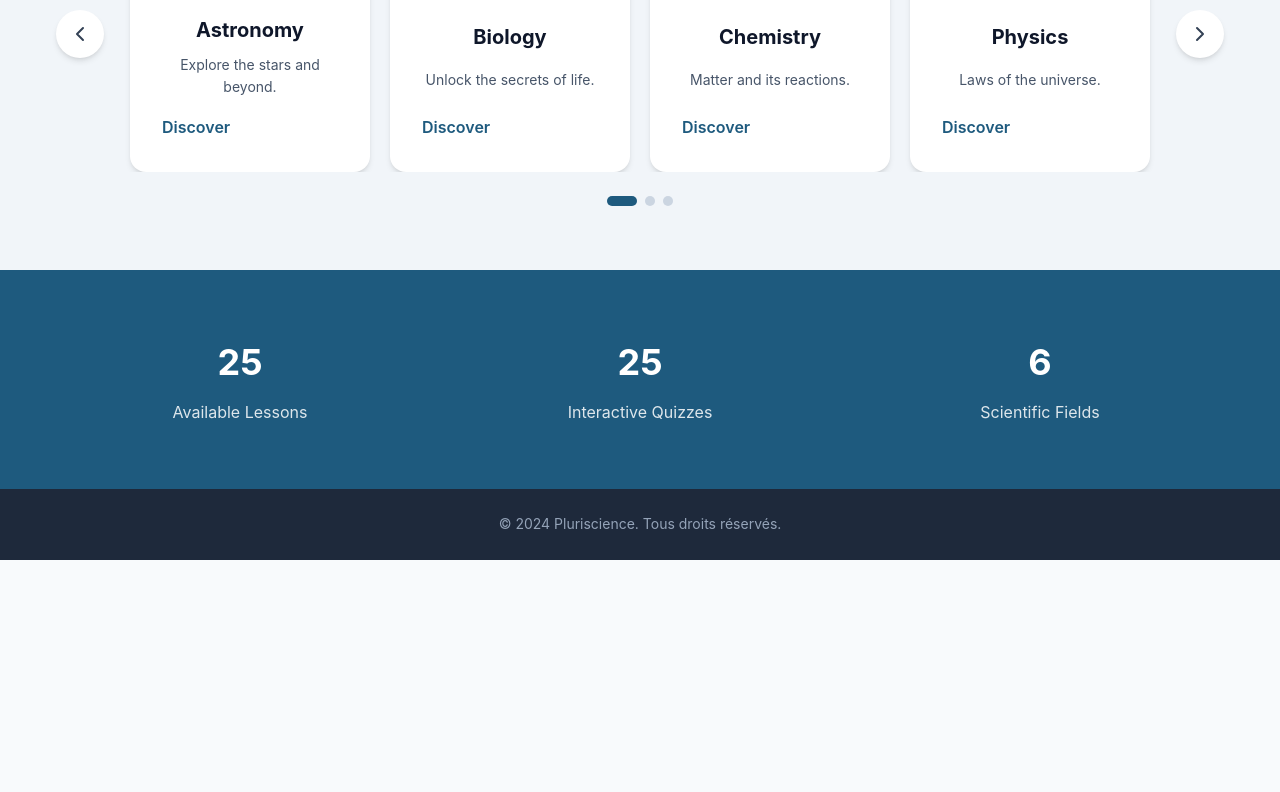
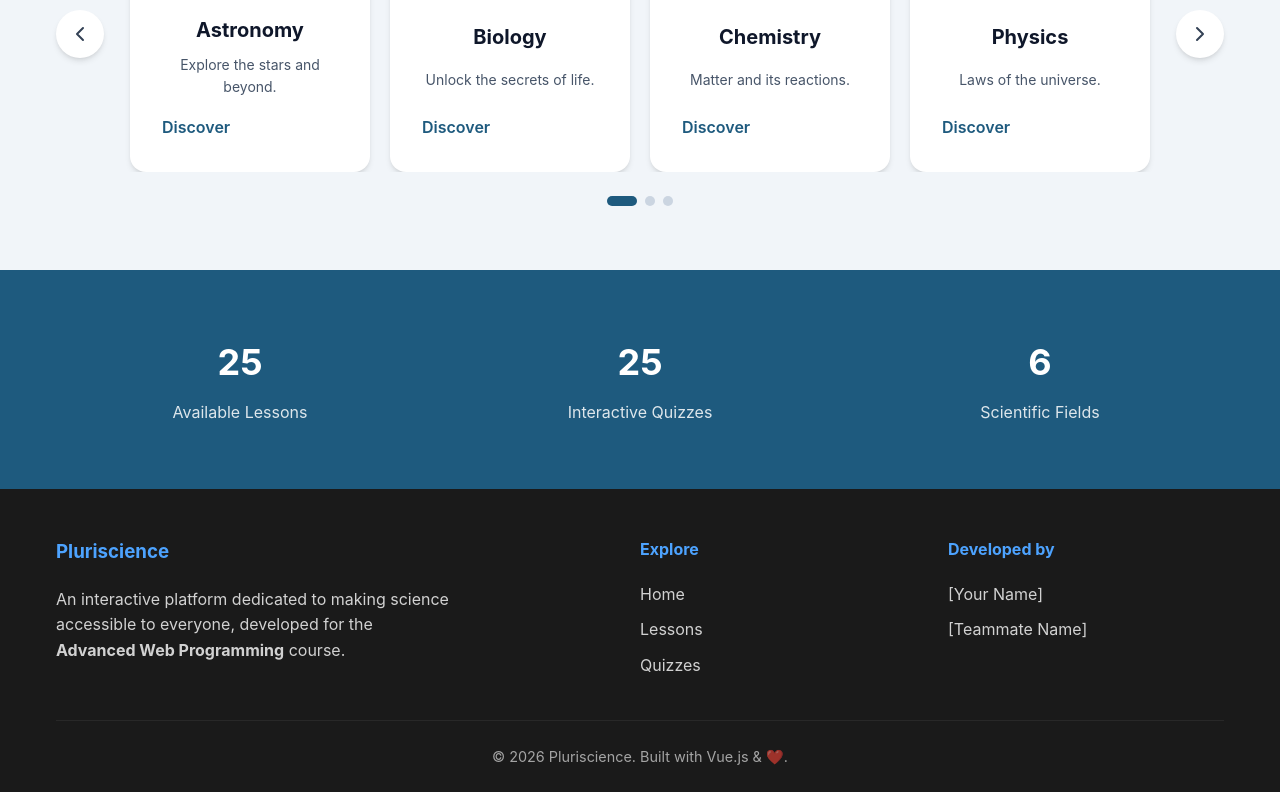
Before and after one commit to guillaumepenn/projet_web_s6, a Vue app in the folder client/: page /#/home in a window 1280 px wide. Shown: the part 1227-2019 px from the top of the page. Before the commit the page ends 1787 px from the top, so only its background shows below. Built offline with nearby package versions, Linux system fonts and the light colour scheme.

Commit message:
FooterComp.vue finalisation

```diff
--- a/client/src/assets/styles.css
+++ b/client/src/assets/styles.css
@@ -1945,20 +1945,6 @@ button {
     }
 }
 
-/* =========================================
-   Footer
-   ========================================= */
-.footer {
-    background-color: var(--color-gray-800);
-    color: var(--color-gray-400);
-    padding: var(--spacing-6) 0;
-    text-align: center;
-    margin-top: auto;
-}
-
-.footer p {
-    font-size: var(--font-size-sm);
-}
 
 /* =========================================
    Utilities
--- a/client/src/components/FooterComp.vue
+++ b/client/src/components/FooterComp.vue
@@ -1,20 +1,109 @@
 <template>
-    <div class="footer">
-        <div class="container">
-            <p>&copy; 2024 Pluriscience. Tous droits réservés.</p>
+  <footer class="footer">
+    <div class="container">
+      <div class="footer-content">
+        <!-- Project Info -->
+        <div class="footer-section">
+          <h3 class="footer-logo">Pluriscience</h3>
+          <p class="footer-description">
+            An interactive platform dedicated to making science accessible to everyone,
+            developed for the <strong>Advanced Web Programming</strong> course.
+          </p>
         </div>
+
+        <!-- Quick Links -->
+        <div class="footer-section">
+          <h4>Explore</h4>
+          <ul class="footer-links">
+            <li><router-link to="/">Home</router-link></li>
+            <li><router-link to="/lessons">Lessons</router-link></li>
+            <li><router-link to="/quizzes">Quizzes</router-link></li>
+          </ul>
+        </div>
+
+        <!-- Creators / Team -->
+        <div class="footer-section">
+          <h4>Developed by</h4>
+          <ul class="team-list">
+            <li>[Your Name]</li>
+            <!-- Add other teammates here -->
+            <li>[Teammate Name]</li>
+          </ul>
+        </div>
+      </div>
+
+      <div class="footer-bottom">
+        <p>&copy; 2026 Pluriscience. Built with Vue.js & ❤️.</p>
+      </div>
     </div>
+  </footer>
 </template>
 
-<script>
-export default {
-  name: 'AppFooter',
-  props: {
-    msg: String
+<script setup>
+// Using Script Setup for consistency with your other components
+</script>
+
+<style scoped>
+.footer {
+  background-color: #1a1a1a;
+  color: #ffffff;
+  padding: 3rem 0 1.5rem 0;
+}
+
+.footer-content {
+  display: grid;
+  grid-template-columns: 2fr 1fr 1fr;
+  gap: 2rem;
+  margin-bottom: 2rem;
+}
+
+.footer-section h3, .footer-section h4 {
+  color: #4da3ff;
+  margin-bottom: 1.2rem;
+}
+
+.footer-description {
+  max-width: 400px;
+  line-height: 1.6;
+  opacity: 0.8;
+}
+
+.footer-links, .team-list {
+  list-style: none;
+  padding: 0;
+}
+
+.footer-links li, .team-list li {
+  margin-bottom: 0.6rem;
+  opacity: 0.8;
+}
+
+.footer-links a {
+  color: white;
+  text-decoration: none;
+  transition: color 0.3s;
+}
+
+.footer-links a:hover {
+  color: #4da3ff;
+}
+
+.footer-bottom {
+  border-top: 1px solid rgba(255, 255, 255, 0.1);
+  padding-top: 1.5rem;
+  text-align: center;
+  font-size: 0.9rem;
+  opacity: 0.6;
+}
+
+/* Responsive adjustment */
+@media (max-width: 768px) {
+  .footer-content {
+    grid-template-columns: 1fr;
+    text-align: center;
+  }
+  .footer-description {
+    margin: 0 auto;
   }
 }
-</script>
-
-<style>
-    @import '../assets/styles.css';
 </style>
```
